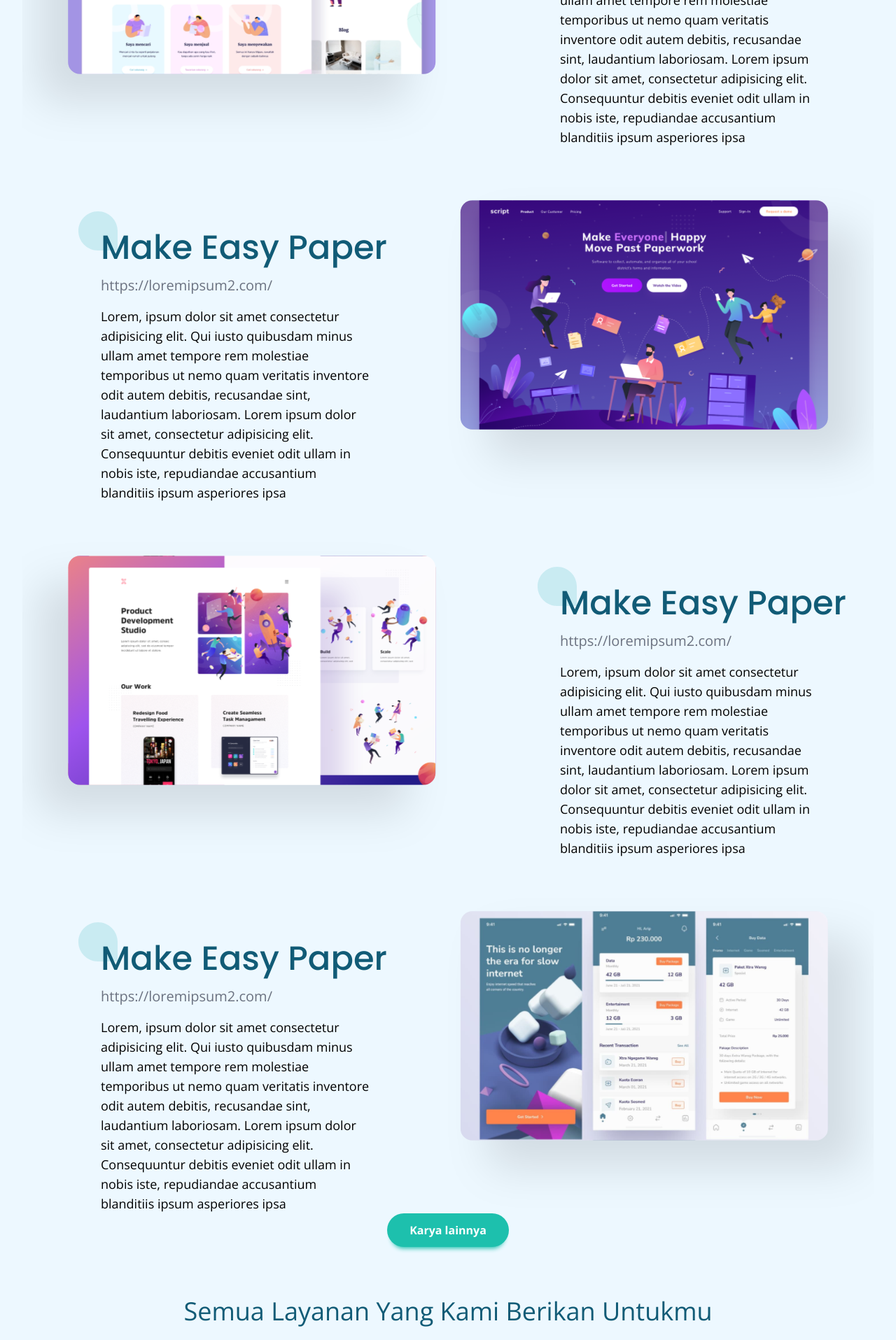
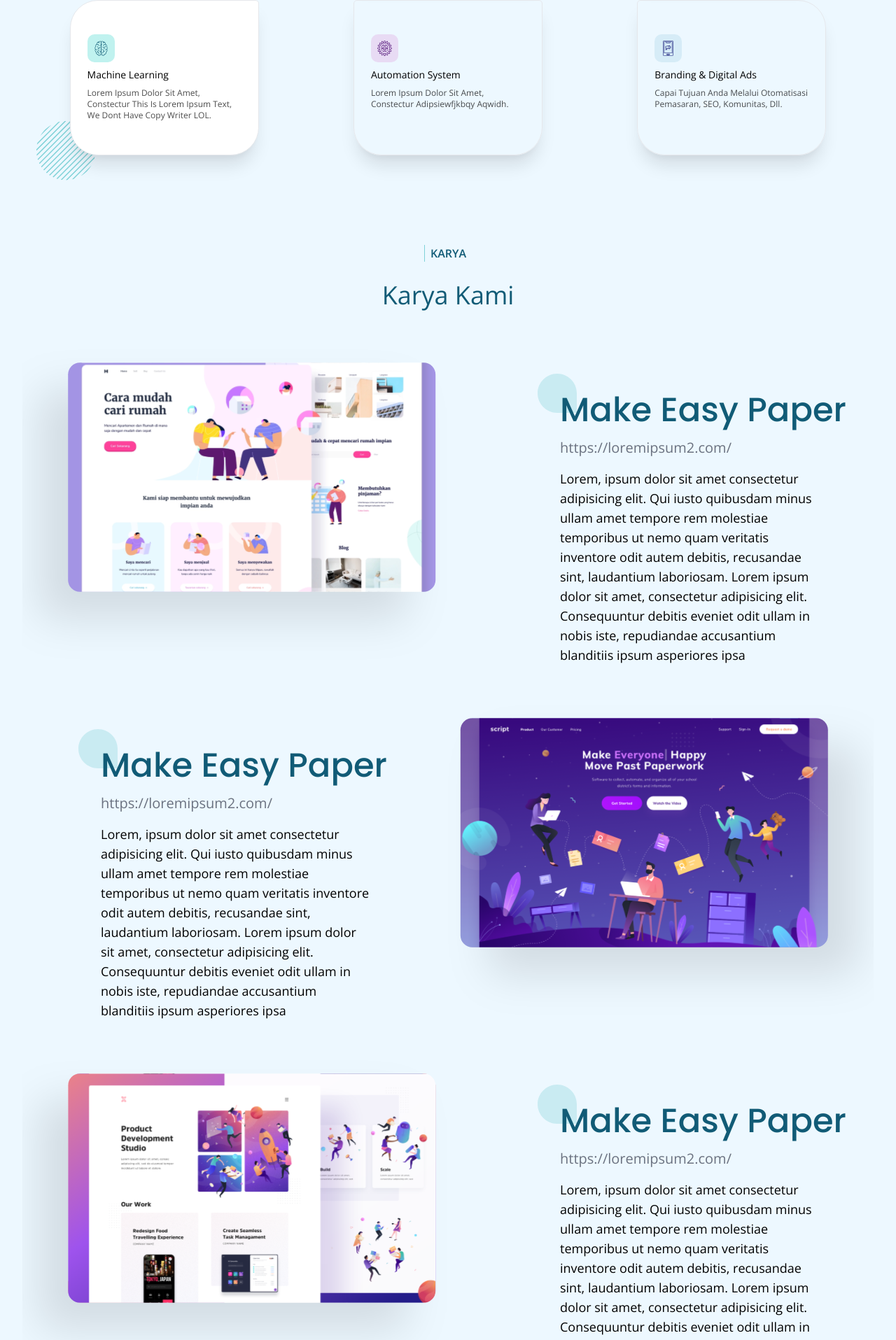
Before and after one commit to sarunk21/landing-page-art-by-code, a Vue app: page / in a window 1280 px wide. Shown: the part 1560-3475 px from the top of the page at 70% size. Built offline with nearby package versions, Linux system fonts and the light colour scheme; the HTML template or start-up script is replaced by a standard one.

Commit message:
Update Home.vue

```diff
--- a/src/views/Home.vue
+++ b/src/views/Home.vue
@@ -3,8 +3,8 @@
     <Navbar />
     <Hero />
     <Map />
+    <Service />
     <Work />
-    <Service />
     <Team />
     <Form />
   </div>
```
